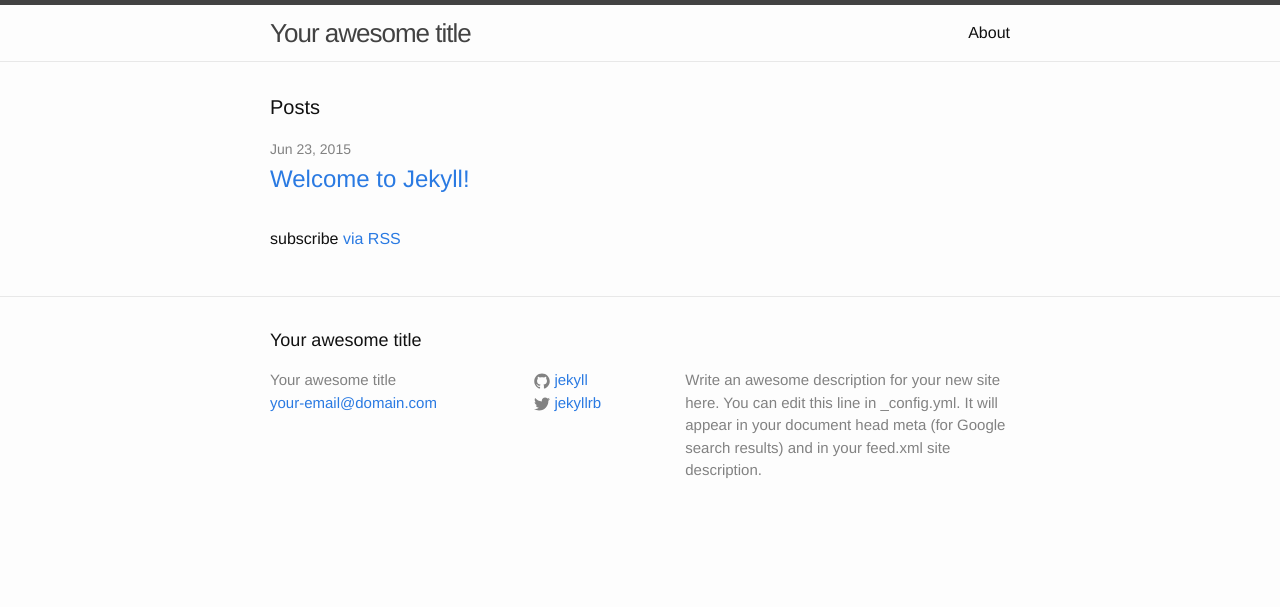
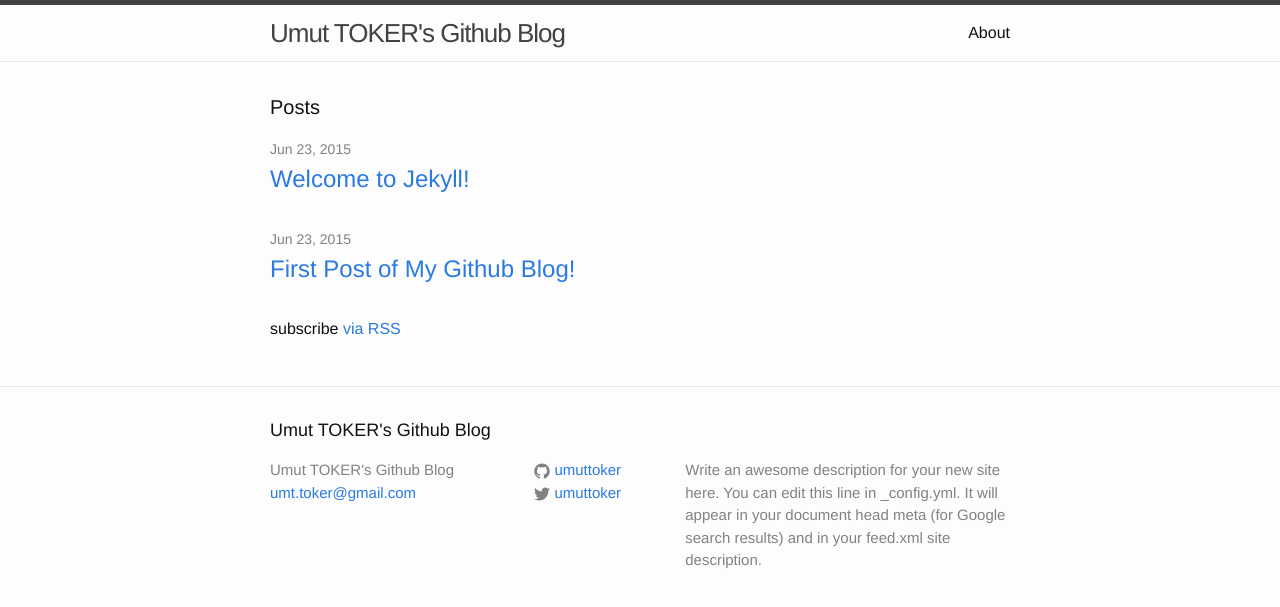
Before and after one commit to umuttoker/umuttoker.github.io, a Jekyll site: the page built from index.html, in a window 1280 px wide. Shown: the top 607 px of the page. Built offline with Jekyll 4.4.1, drawn with Linux system fonts in a browser that asks for light colours.

Commit message:
my first blog post

```diff
--- a/_config.yml
+++ b/_config.yml
@@ -1,14 +1,14 @@
 # Site settings
-title: Your awesome title
-email: your-email@domain.com
+title: Umut TOKER's Github Blog
+email: umt.toker@gmail.com
 description: > # this means to ignore newlines until "baseurl:"
   Write an awesome description for your new site here. You can edit this
   line in _config.yml. It will appear in your document head meta (for
   Google search results) and in your feed.xml site description.
 baseurl: "" # the subpath of your site, e.g. /blog/
-url: "http://yourdomain.com" # the base hostname & protocol for your site
-twitter_username: jekyllrb
-github_username:  jekyll
+url: "http://umuttoker.com" # the base hostname & protocol for your site
+twitter_username: umuttoker
+github_username:  umuttoker
 
 # Build settings
 markdown: kramdown
--- /dev/null
+++ b/_posts/2015-06-23-hi-from-github.markdown
@@ -0,0 +1,11 @@
+---
+layout: post
+title:  "First Post of My Github Blog!"
+date:   2015-06-23 15:09:13
+categories:
+---
+I recently see that kind of blogs of people. Then i want one of it. So created this blog for me. Actually i have own domain and [blog](umuttoker.com) published on it but
+it is about some kind of my personal things. I am thinking about some `technical` posts to publish here. All blog posts will be in english. I suppose my first post will be about creating this blog.
+I know my english bad and please fell free to warn me about my posts.
+
+Hope to see you in my next post...
```
